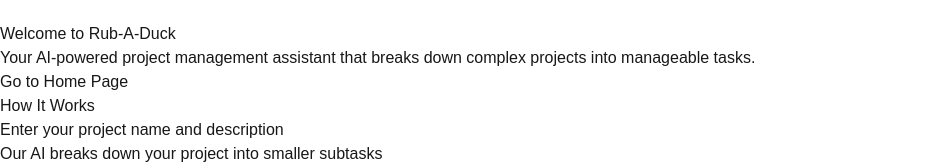
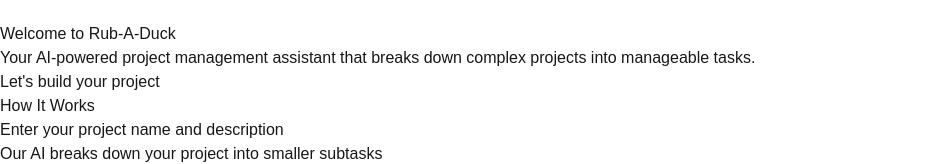
Before and after one commit to AdrianLamLH/Rub-A-Duck, a Next.js app in the folder rub-a-duck/: page / in a window 1280 px wide. Shown: the part 182-346 px from the top of the page, without its empty margins (0-948 px from the left). Built offline with nearby package versions, Linux system fonts and the light colour scheme.

Commit message:
Fixed homepage logo routing

```diff
--- a/rub-a-duck/src/app/components/clickable_logo.js
+++ b/rub-a-duck/src/app/components/clickable_logo.js
@@ -9,7 +9,7 @@
   const pathname = usePathname();
 
   const handleLogoClick = (e) => {
-    if (pathname === '/home') {
+    if (pathname === '/') {
       e.preventDefault();
       window.scrollTo(0, 0);
     }
--- a/rub-a-duck/src/app/page.js
+++ b/rub-a-duck/src/app/page.js
@@ -16,7 +16,7 @@
   };
 
   return (
-    <div className="min-h-screen p-8 bg-gray-100">
+    <div className="min-h-screen p-8">
       <DynamicHeader />
       <main className="max-w-4xl mx-auto mt-8">
         <h1 className="text-4xl font-bold text-center mb-8">Welcome to Rub-A-Duck</h1>
@@ -27,7 +27,7 @@
         <div className="text-center mb-12">
           <Link href="/home" passHref>
             <button className="bg-blue-500 hover:bg-blue-700 text-white font-bold py-2 px-4 rounded focus:outline-none focus:shadow-outline transition duration-300">
-              Go to Home Page
+              Let's build your project
             </button>
           </Link>
         </div>
```
